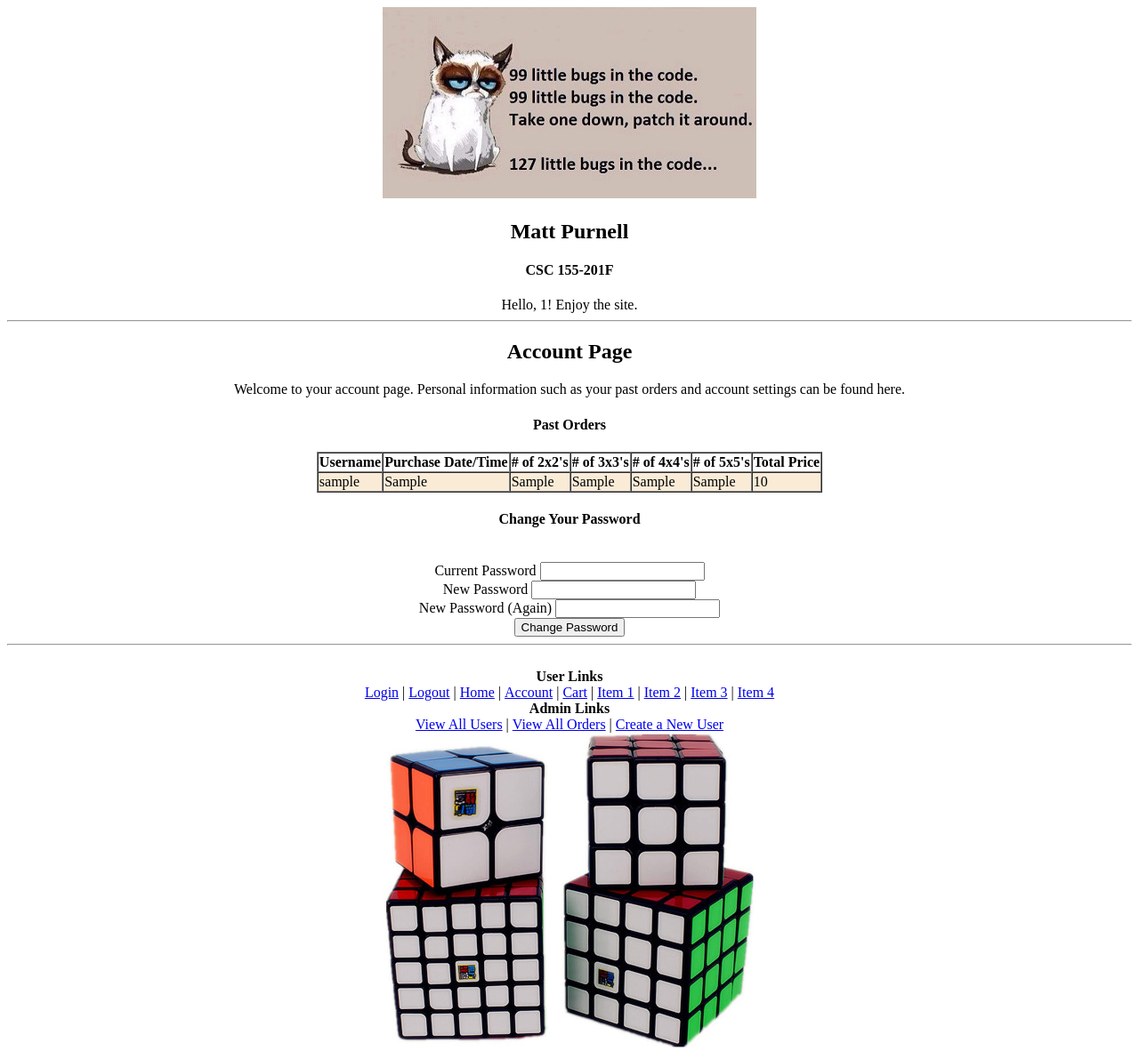
After one commit to mpurnell1-stu/php-site, a PHP site: page /account.php in a window 1280 px wide. The commit adds this page. Shown: the whole page at 89% size. Run offline with PHP 8.4, Linux system fonts and the light colour scheme; the visitor is signed in with stand-in values (Sample User, id 1); tables that the repository leaves empty or names only in its code hold one stand-in row (values such as "Sample post").

Commit message:
Added account page with orders table and change password form

```diff
--- /dev/null
+++ b/account.php
@@ -0,0 +1,71 @@
+<!--  I honor Parkland's core values by affirming that I have
+followed all academic integrity guidelines for this work.
+Matt Purnell
+CSC 155-201F -->
+<!DOCTYPE html>
+<html lang='en-us'>
+<head>
+    <meta charset='UTF-8'>
+    <title>User Account Page</title>
+    <?php
+        session_start();
+        require('lib/includes.php');
+        confirm_login();
+
+        $action_message = '';
+        $curr_pass_error = '';
+        $new_pass_error = '';
+        if (isset($_POST['submit'])) {
+            if ($_POST['submit'] == 'Change Password') {
+                if (!verify_password($_SESSION['user'], get_var('curr_pass'))) {
+                    $curr_pass_error = "Sorry, that password doesn't match our records.<br>";
+                }
+                else if (empty(get_var('curr_pass'))) {
+                    $curr_pass_error = "Current password cannot be empty.<br>";
+                }
+                else if (empty(get_var('new_pass')) or empty(get_var('new_pass2'))) {
+                    $new_pass_error = "New password cannot be empty.<br>";
+                }
+                else if (get_var('new_pass') != get_var('new_pass2')) {
+                    $new_pass_error = "Both new passwords must match.<br>";
+                }
+                else {
+                    $conn = get_conn();
+                    $sql = "UPDATE users SET encrypted_password=? WHERE username=?;";
+                    $stmt = $conn->prepare($sql);
+                    $stmt->bind_param("ss", $pass, $user);
+                    $pass = password_hash(get_var('new_pass'), PASSWORD_DEFAULT);
+                    $user = $_SESSION['user'];
+                    $stmt->execute();
+                    $action_message = "<i>Password updated</i><br>";
+                }
+            }
+        }
+    ?>
+</head>
+<body>
+    <?php insert_header() ?>
+    <h2>Account Page</h2>
+    <p>
+        Welcome to your account page. Personal information such as your past orders
+        and account settings can be found here.
+    </p>
+    <h4>Past Orders</h4>
+    <?php print_orders_for_user_as_table() ?>
+    <h4>Change Your Password</h4>
+    <?php echo $action_message ?>
+    <br>
+    <form method="POST">
+        <?php echo $curr_pass_error ?>
+        <label for="curr_pass">Current Password</label>
+        <input type="password" name="curr_pass" id="curr_pass"><br>
+        <?php echo $new_pass_error ?>
+        <label for="new_pass">New Password</label>
+        <input type="password" name="new_pass" id="new_pass"><br>
+        <label for="new_pass2">New Password (Again)</label>
+        <input type="password" name="new_pass2" id="new_pass2"><br>
+        <input type="submit" name="submit" value="Change Password">
+    </form>
+    <?php insert_footer() ?>
+</body>
+</html>
--- a/create_user.php
+++ b/create_user.php
@@ -6,7 +6,7 @@ CSC 155-201F -->
 <html lang='en-us'>
 <head>
     <meta charset='UTF-8'>
-    <title></title>
+    <title>Create User</title>
     <?php
         require('lib/includes.php');
 
--- a/lib/includes.php
+++ b/lib/includes.php
@@ -58,6 +58,18 @@ CSC 155-201F -->
         if ($admin == false) {
             header("Location: welcome.php");
         }
+    }
+
+    function verify_password($user, $password_attempt) {
+        $conn = get_conn();
+        $sql = "SELECT encrypted_password FROM users WHERE username=?;";
+        $stmt = $conn->prepare($sql);
+        $stmt->bind_param("s", $user);
+        $stmt->execute();
+        $result = $stmt->get_result();
+        $row = $result->fetch_assoc();
+        $actual_password = $row['encrypted_password'];
+        return password_verify($password_attempt, $actual_password);
     }
 
     function handle_item_submit($item) {
@@ -238,6 +250,37 @@ CSC 155-201F -->
         echo "</table>";
     }
 
+    function print_orders_for_user_as_table() {
+        $conn = get_conn();
+        $sql = "SELECT * FROM orders WHERE username=?;";
+        $stmt = $conn->prepare($sql);
+        $stmt->bind_param("s", $username);
+        $username = $_SESSION['user'];
+        $stmt->execute();
+        $result = $stmt->get_result();
+        echo "<table cellspacing=0 border=1>";
+        echo "<tr><th>Username</th><th>Purchase Date/Time</th>";
+        echo "<th># of 2x2's</th><th># of 3x3's</th>";
+        echo "<th># of 4x4's</th><th># of 5x5's</th>";
+        echo "<th>Total Price</th></tr>";
+        $count = 0;
+        while ($row = $result->fetch_assoc()) {
+            if ($count % 2 == 0)
+                echo "<tr bgcolor='antiquewhite'>";
+            else
+                echo "<tr bgcolor='lightgrey'>";
+            echo "<td>" . $row['username'] . "</td>";
+            echo "<td>" . $row['purchased'] . "</td>";
+            echo "<td>" . $row['2by2'] . "</td>";
+            echo "<td>" . $row['3by3'] . "</td>";
+            echo "<td>" . $row['4by4'] . "</td>";
+            echo "<td>" . $row['5by5'] . "</td>";
+            echo "<td>" . $row['price'] . "</td></tr>";
+            $count++;
+        }
+        echo "</table>";
+    }
+
     function insert_header() {
         echo "<center><img src='images/header.jpg'>";
         echo "<h2>Matt Purnell</h2><h4>CSC 155-201F</h4>";
@@ -254,6 +297,7 @@ CSC 155-201F -->
         echo "<a href='login.php'>Login</a>&nbsp;|&nbsp;";
         echo "<a href='goodbye.php'>Logout</a>&nbsp;|&nbsp;";
         echo "<a href='welcome.php'>Home</a>&nbsp;|&nbsp;";
+        echo "<a href='account.php'>Account</a>&nbsp;|&nbsp;";
         echo "<a href='cart.php'>Cart</a>&nbsp;|&nbsp;";
         echo "<a href='2by2.php'>Item 1</a>&nbsp;|&nbsp;";
         echo "<a href='3by3.php'>Item 2</a>&nbsp;|&nbsp;";
```
